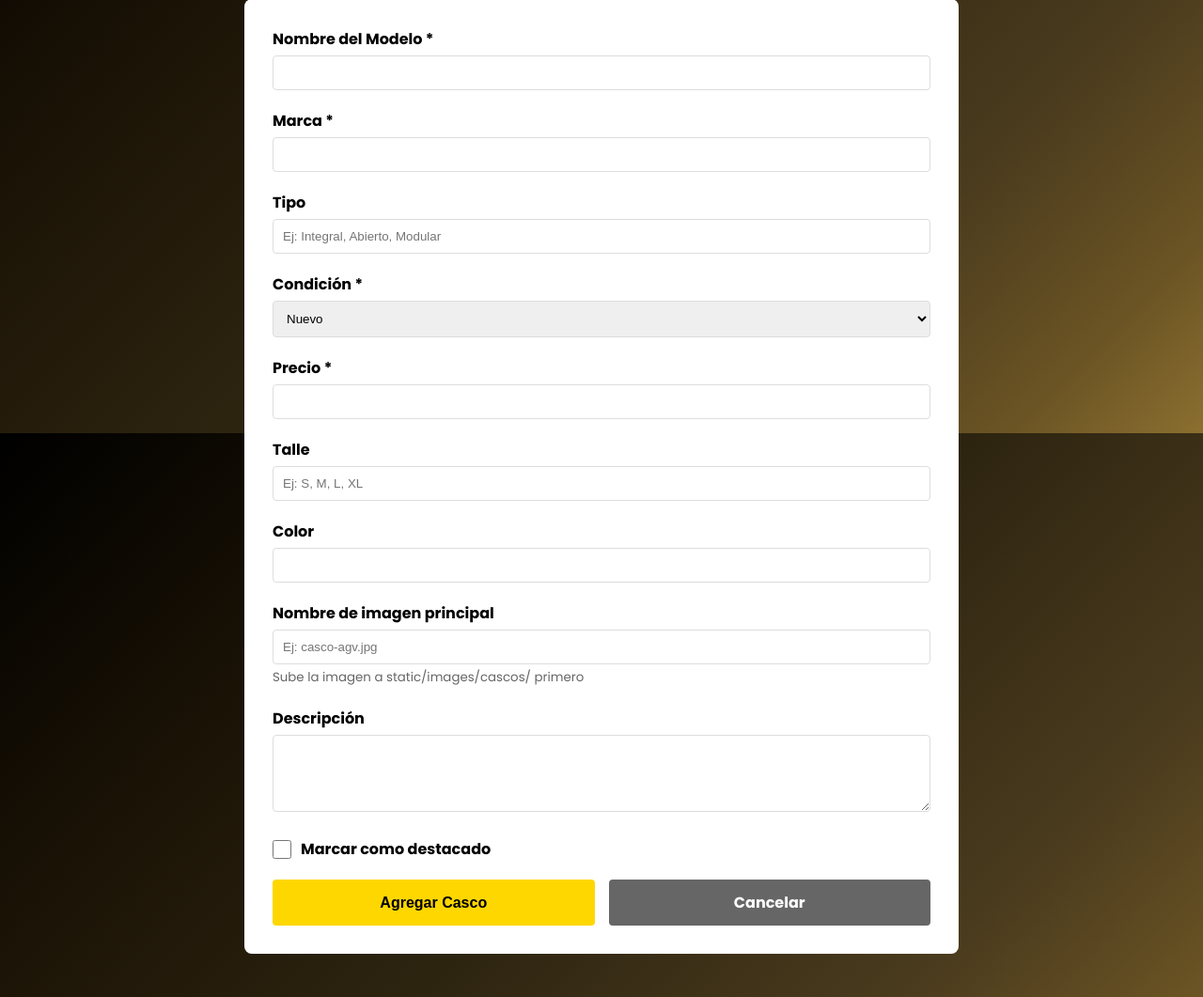
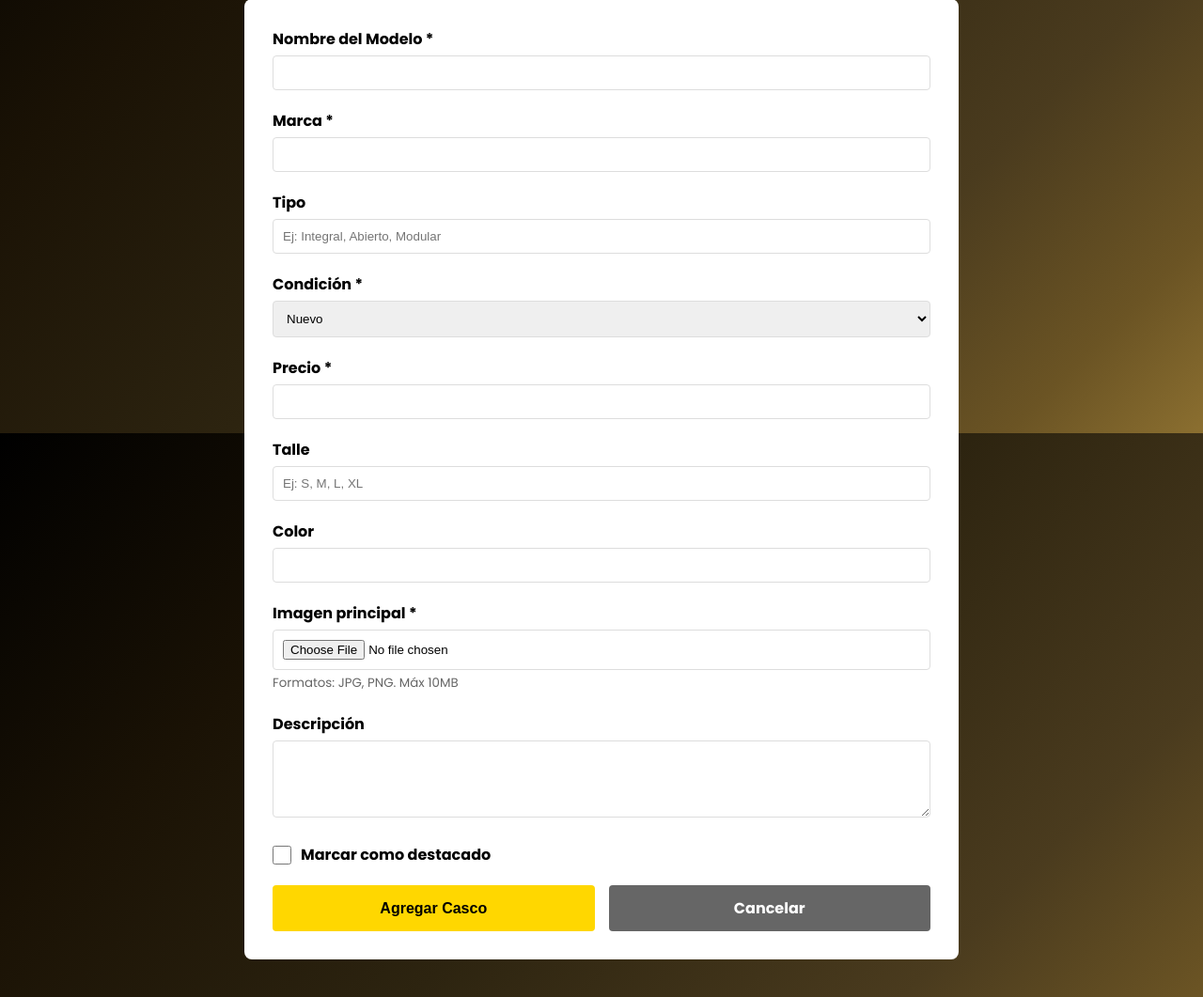
Before and after one commit to Abalito04/Catalogo-Whip-Helmet, a Flask app: page /admin/agregar in a window 1280 px wide. Shown: the part 339-1400 px from the top of the page at 94% size. Run offline with Flask 3, Linux system fonts and the light colour scheme; parts of the project's set-up code (start-up, migrations or seed data) failed here and were passed over.

Commit message:
Integrar Cloudinary para upload de imágenes

```diff
--- a/app.py
+++ b/app.py
@@ -4,7 +4,14 @@ from models import db, Casco
 import os
 
 app = Flask(__name__)
-app.config['SECRET_KEY'] = 'tu-clave-secreta-aqui-cambiar-en-produccion'
+app.config['SECRET_KEY'] = 'cc71d03d236850d52e73d76371be47576120b2d29b8f849f99f06fbc63bf284c'
+
+# Configurar Cloudinary
+cloudinary.config(
+    cloud_name=os.getenv('CLOUDINARY_CLOUD_NAME'),
+    api_key=os.getenv('CLOUDINARY_API_KEY'),
+    api_secret=os.getenv('CLOUDINARY_API_SECRET')
+)
 
 # Railway usa postgres:// pero SQLAlchemy necesita postgresql://
 database_url = os.getenv('DATABASE_URL', 'sqlite:///cascos.db')
@@ -67,8 +74,19 @@ def producto(id):
 
 @app.route('/admin/agregar', methods=['GET', 'POST'])
 def agregar_casco():
-    """Formulario para agregar cascos (versión básica)"""
+    """Formulario para agregar cascos"""
     if request.method == 'POST':
+        # Subir imagen a Cloudinary si existe
+        imagen_url = ''
+        if 'imagen' in request.files:
+            file = request.files['imagen']
+            if file.filename != '':
+                upload_result = cloudinary.uploader.upload(
+                    file,
+                    folder="whip-helmets"
+                )
+                imagen_url = upload_result['secure_url']
+
         nuevo_casco = Casco(
             nombre_modelo=request.form['nombre_modelo'],
             marca=request.form['marca'],
@@ -78,7 +96,7 @@ def agregar_casco():
             descripcion=request.form.get('descripcion', ''),
             talle=request.form.get('talle', ''),
             color=request.form.get('color', ''),
-            imagen_principal=request.form.get('imagen_principal', ''),
+            imagen_principal=imagen_url,
             disponible=True,
             destacado=request.form.get('destacado') == 'on'
         )
@@ -86,9 +104,10 @@ def agregar_casco():
         db.session.add(nuevo_casco)
         db.session.commit()
         flash('Casco agregado exitosamente!', 'success')
-        return redirect(url_for('index'))
+        return redirect(url_for('admin_panel'))
 
     return render_template('agregar_casco.html')
+
 
 @app.route('/admin')
 def admin_panel():
--- a/requirements.txt
+++ b/requirements.txt
@@ -4,3 +4,4 @@ Pillow==11.0.0
 psycopg2-binary==2.9.9
 python-dotenv==1.0.1
 gunicorn==21.2.0
+cloudinary==1.41.0
--- a/templates/agregar_casco.html
+++ b/templates/agregar_casco.html
@@ -6,7 +6,7 @@
 <div class="container" style="max-width: 800px; margin: 50px auto;">
     <h1 style="color: #ffd700; margin-bottom: 30px;">Agregar Nuevo Casco</h1>
 
-    <form method="POST" style="background: white; padding: 30px; border-radius: 8px;">
+        <form method="POST" enctype="multipart/form-data" style="background: white; padding: 30px; border-radius: 8px;">
         <div style="margin-bottom: 20px;">
             <label style="display: block; margin-bottom: 5px; font-weight: bold;">Nombre del Modelo *</label>
             <input type="text" name="nombre_modelo" required style="width: 100%; padding: 10px; border: 1px solid #ddd; border-radius: 4px;">
@@ -46,9 +46,9 @@
         </div>
 
         <div style="margin-bottom: 20px;">
-            <label style="display: block; margin-bottom: 5px; font-weight: bold;">Nombre de imagen principal</label>
-            <input type="text" name="imagen_principal" placeholder="Ej: casco-agv.jpg" style="width: 100%; padding: 10px; border: 1px solid #ddd; border-radius: 4px;">
-            <small style="color: #666;">Sube la imagen a static/images/cascos/ primero</small>
+            <label style="display: block; margin-bottom: 5px; font-weight: bold;">Imagen principal *</label>
+            <input type="file" name="imagen" accept="image/*" required style="width: 100%; padding: 10px; border: 1px solid #ddd; border-radius: 4px;">
+            <small style="color: #666;">Formatos: JPG, PNG. Máx 10MB</small>
         </div>
 
         <div style="margin-bottom: 20px;">
```
